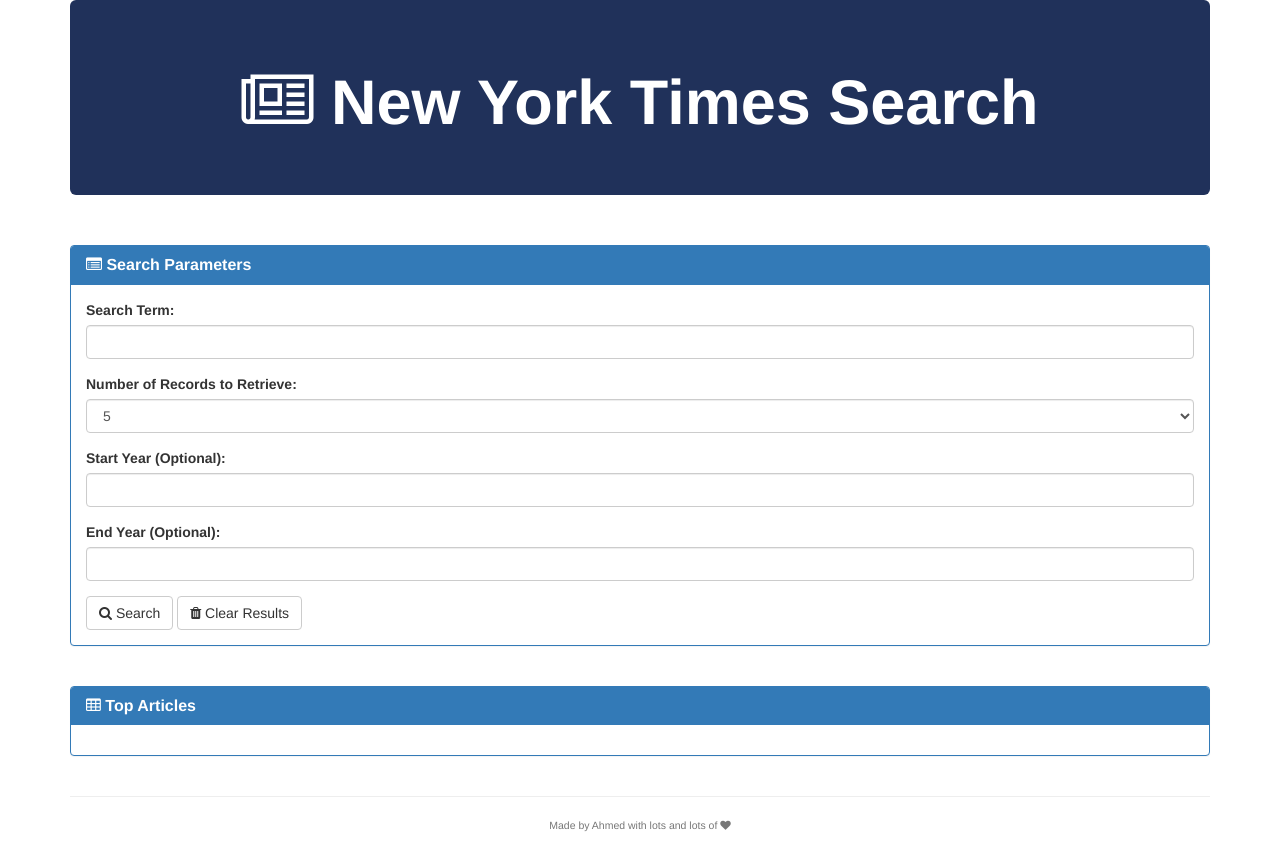
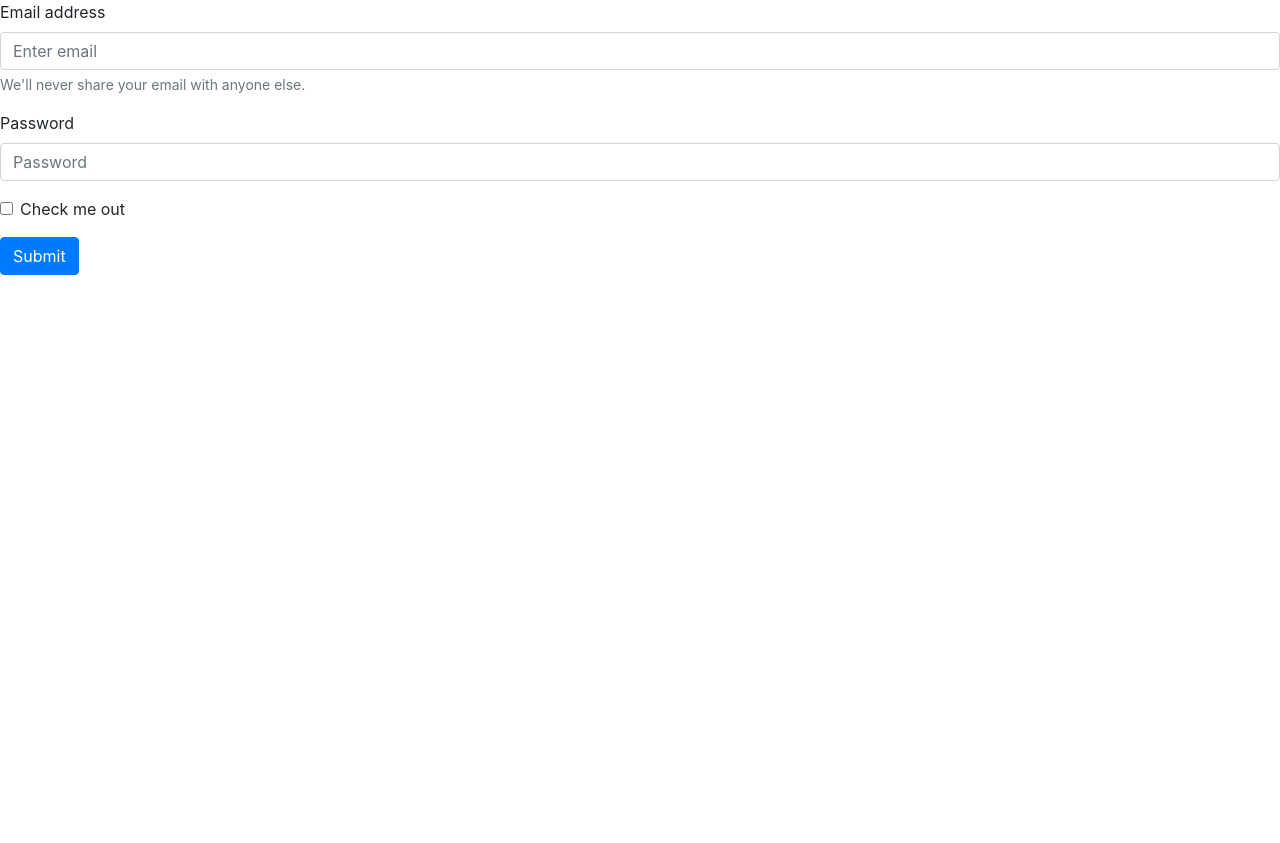
Before and after one commit to RemyX1/SharedProject, a plain HTML site: page index.html in a window 1280 px wide. After the commit the page ends 800 px from the top, so only its background shows below. Drawn offline with nearby package versions, Linux system fonts and the light colour scheme.

Commit message:
sharedproject

```diff
--- a/index.html
+++ b/index.html
@@ -8,115 +8,24 @@
   <link rel="stylesheet" href="https://maxcdn.bootstrapcdn.com/bootswatch/3.3.6/flatly/bootstrap.min.css">
 
   <link rel="stylesheet" href="https://maxcdn.bootstrapcdn.com/font-awesome/4.5.0/css/font-awesome.min.css">
-
-
-  <style>
-    .panel-body a {
-      word-break: break-all;
-    }
-  </style>
 </head>
 
 <body>
-
-
-  <div class="container">
-
-    <div class="jumbotron" style="background-color: #20315A ; color: white;">
-      <h1 class="text-center"><strong><i class="fa fa-newspaper-o"></i> New York Times Search</strong></h1>
-    </div>
-
-    <div class="row">
-      <div class="col-sm-12">
-        <br>
-
-        <div class="panel panel-primary">
-          <div class="panel-heading">
-            <h3 class="panel-title"><strong><i class="fa  fa-list-alt"></i>   Search Parameters</strong></h3>
-          </div>
-          <div class="panel-body">
-
-
-            <form role="form">
-
-
-              <div class="form-group">
-                <label for="search">Search Term:</label>
-                <input type="text" class="form-control" id="search-term">
-              </div>
-
-
-              <div class="form-group">
-                <label for="pwd">Number of Records to Retrieve:</label>
-                <select class="form-control" id="num-records-select">
-							<option value="1">1</option>
-
-							<option value="5" selected>5</option>
-							<option value="10">10</option>
-						</select>
-              </div>
-
-
-              <div class="form-group">
-                <label for="start-year">Start Year (Optional):</label>
-                <input type="text" class="form-control" id="start-year">
-              </div>
-
-
-              <div class="form-group">
-                <label for="end-year">End Year (Optional):</label>
-                <input type="text" class="form-control" id="end-year">
-              </div>
-
-
-              <button type="submit" class="btn btn-default" id="run-search"><i class="fa fa-search"></i> Search</button>
-              <button type="button" class="btn btn-default" id="clear-all"><i class="fa fa-trash"></i> Clear Results</button>
-
-            </form>
-          </div>
+    <form>
+        <div class="form-group">
+          <label for="exampleInputEmail1">Email address</label>
+          <input type="email" class="form-control" id="exampleInputEmail1" aria-describedby="emailHelp" placeholder="Enter email">
+          <small id="emailHelp" class="form-text text-muted">We'll never share your email with anyone else.</small>
         </div>
-      </div>
-    </div>
-
-
-    <div class="row">
-      <div class="col-sm-12">
-        <br>
-
-
-        <div class="panel panel-primary">
-
-
-          <div class="panel-heading">
-            <h3 class="panel-title"><strong><i class="fa fa-table"></i>   Top Articles</strong></h3>
-          </div>
-
-
-          <div class="panel-body" id="well-section">
-          </div>
+        <div class="form-group">
+          <label for="exampleInputPassword1">Password</label>
+          <input type="password" class="form-control" id="exampleInputPassword1" placeholder="Password">
         </div>
-      </div>
-    </div>
-
-
-    <div class="row">
-      <div class="col-sm-12">
-
-
-        <hr>
-        <h5 class="text-center"><small>Made by Ahmed with lots and lots of <i class="fa fa-heart"></i></small></h5>
-
-      </div>
-    </div>
-
-  </div>
-
-
-  <script src="https://code.jquery.com/jquery.js"></script>
-
-
-  <script src="logic.js"></script>
-
-</body>
-
-</html>
+        <div class="form-group form-check">
+          <input type="checkbox" class="form-check-input" id="exampleCheck1">
+          <label class="form-check-label" for="exampleCheck1">Check me out</label>
+        </div>
+        <button type="submit" class="btn btn-primary">Submit</button>
+      </form>
+      </body>
+      </html>
```
